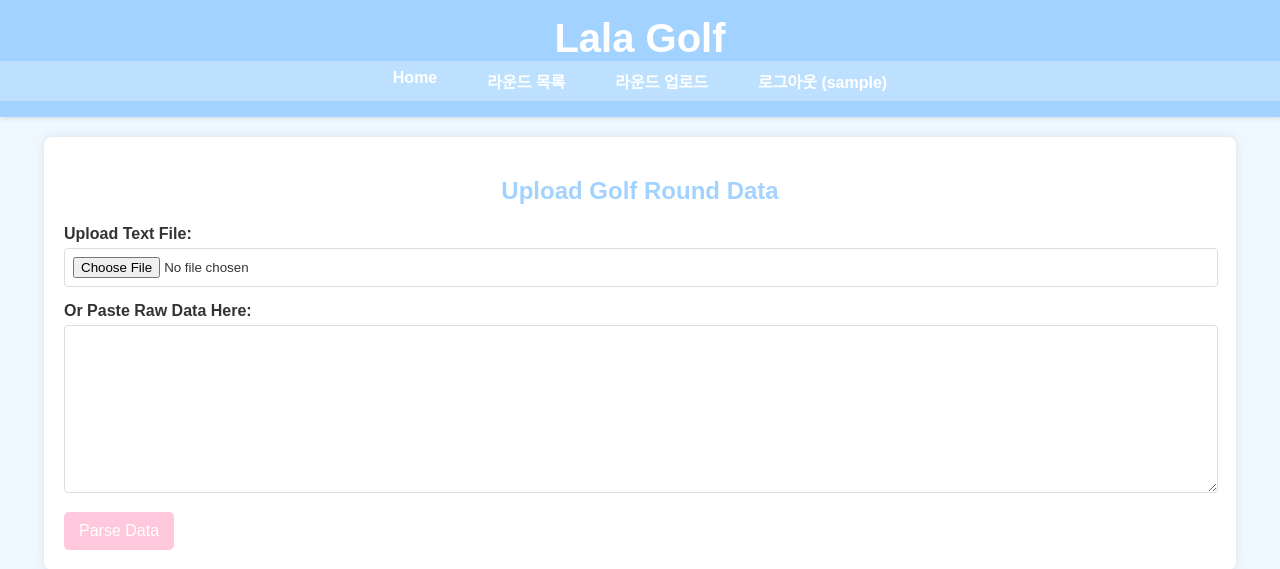
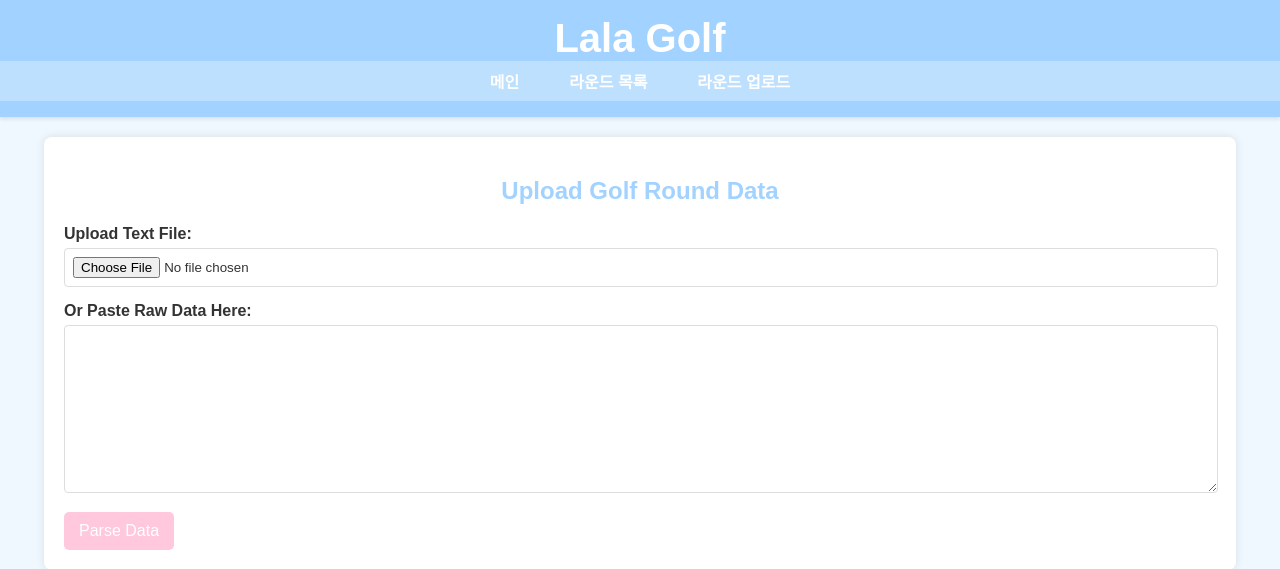
Before and after one commit to JoonYong-Kim/lalagolf, a Flask app: page /upload_round in a window 1280 px wide. Shown: the top 569 px of the page. Run offline with Flask 3, Linux system fonts and the light colour scheme; the visitor is signed in with stand-in values (Sample User, id 1); parts of the project's set-up code (start-up, migrations or seed data) failed here and were passed over.

```diff
--- a/src/webapp/templates/base.html
+++ b/src/webapp/templates/base.html
@@ -12,14 +12,10 @@
         <h1>Lala Golf</h1>
         <nav>
             <ul>
-                <li><a href="{{ url_for('home') }}">Home</a></li>
+                <li><a href="{{ url_for('home') }}">메인</a></li>
                 <li><a href="{{ url_for('list_rounds') }}">라운드 목록</a></li>
                 <li><a href="{{ url_for('upload_round') }}">라운드 업로드</a></li>
-                {% if session.logged_in %}
-                <li><a href="{{ url_for('logout') }}">로그아웃 ({{ session.username }})</a></li>
-                {% else %}
-                <li><a href="{{ url_for('login') }}">로그인</a></li>
-                {% endif %}
+
             </ul>
         </nav>
     </header>
--- a/src/webapp/templates/index.html
+++ b/src/webapp/templates/index.html
@@ -13,7 +13,7 @@
 
     <div class="d-flex justify-content-between align-items-center mb-4">
         <h2>Golf Rounds Chart</h2>
-        <form id="yearFilterForm" class="d-flex align-items-center" method="GET" action="{{ url_for('home') }}">
+        <form id="yearFilterForm" class="d-flex align-items-center flex-nowrap" method="GET" action="{{ url_for('home') }}">
             <div class="form-group mb-0 me-2">
                 <label for="yearFilter" class="sr-only">Filter by Year</label>
                 <select class="form-control" id="yearFilter" name="year" onchange="document.getElementById('yearFilterForm').submit();">
--- a/src/webapp/templates/rounds.html
+++ b/src/webapp/templates/rounds.html
@@ -8,7 +8,7 @@
 {% block content %}
     <div class="d-flex justify-content-between align-items-center mb-4">
         <h2>Golf Rounds</h2>
-        <form id="filterForm" class="d-flex align-items-center" method="GET" action="{{ url_for('list_rounds') }}">
+        <form id="filterForm" class="d-flex align-items-center flex-nowrap" method="GET" action="{{ url_for('list_rounds') }}">
             <div class="form-group mb-0 me-2">
                 <label for="yearFilter" class="sr-only">Filter by Year</label>
                 <select class="form-control" id="yearFilter" name="year" onchange="document.getElementById('filterForm').submit();">
@@ -39,7 +39,7 @@
         </form>
     </div>
 
-    <h2 class="mt-4">Round List</h2>
+
     <div class="mb-3">
         <input type="text" class="form-control" id="searchInput" placeholder="Search by golf course or companion..." value="{{ search_query if search_query is not none else '' }}">
     </div>
```
